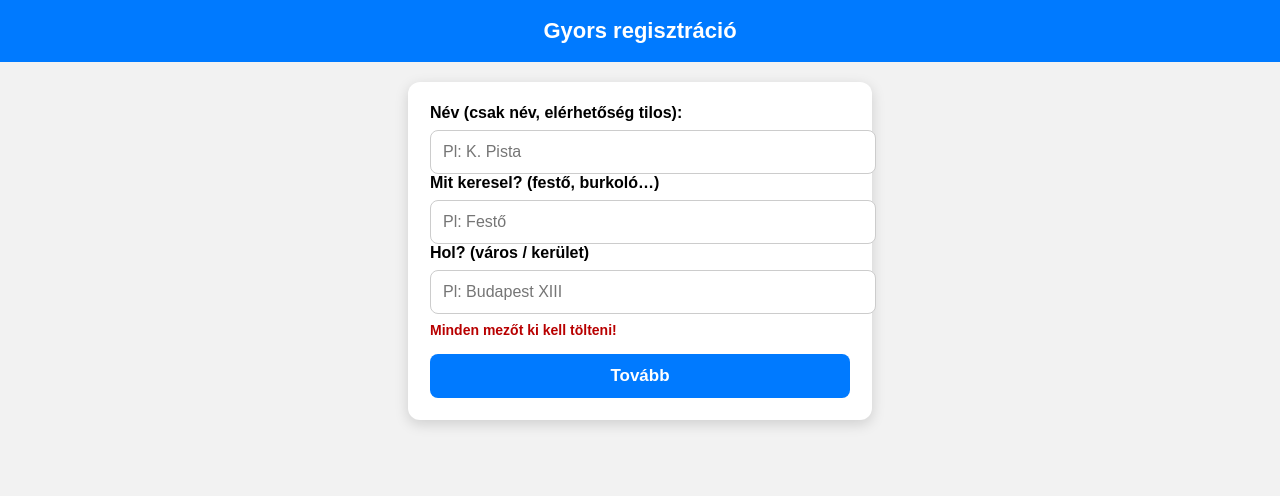
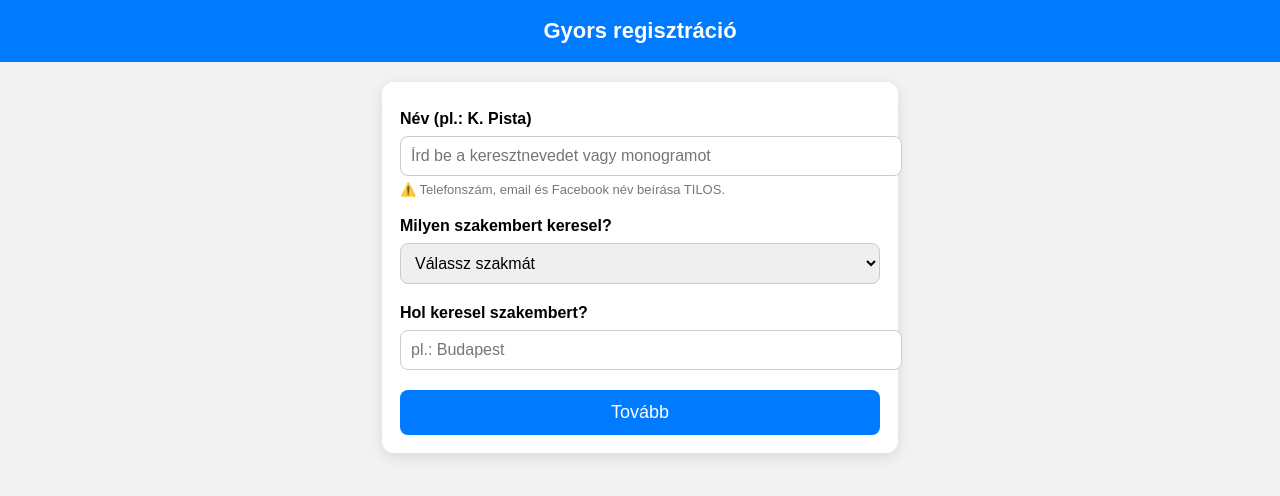
Before and after one commit to szaki1/szakichat, a plain HTML site: page user-register.html in a window 1280 px wide. Both pictures are taken after a click on the button "Tovább". Drawn offline with Linux system fonts and the light colour scheme.

Commit message:
Refactor user registration form and validation

```diff
--- a/user-register.html
+++ b/user-register.html
@@ -12,28 +12,23 @@
         padding:18px; font-size:22px; font-weight:bold;
     }
     .box {
-        background:white;
-        max-width:420px;
-        margin:20px auto;
-        padding:22px;
-        border-radius:12px;
-        box-shadow:0 4px 14px rgba(0,0,0,0.15);
+        background:white; max-width:480px; margin:20px auto;
+        padding:18px; border-radius:12px;
+        box-shadow:0 4px 14px rgba(0,0,0,0.1);
     }
-    .input {
-        width:100%; padding:12px;
-        border-radius:8px; border:1px solid #ccc;
-        font-size:16px; margin-top:8px;
+    label { font-weight:bold; margin-top:10px; display:block; }
+    input, select {
+        width:100%; padding:10px; margin-top:8px;
+        font-size:16px; border-radius:8px; border:1px solid #ccc;
     }
     .btn {
-        width:100%; padding:12px; margin-top:16px;
-        background:#007aff; border:none;
-        color:white; font-weight:bold; font-size:17px;
+        background:#007aff; color:white; border:none;
+        padding:12px; width:100%;
         border-radius:8px; cursor:pointer;
+        font-size:18px; margin-top:20px;
     }
-    .btn:hover { transform:scale(1.02); }
-    .error {
-        color:#b80000; font-weight:bold; margin-top:8px;
-        display:none; font-size:14px;
+    .warn {
+        font-size:13px; color:#777; margin-top:6px;
     }
 </style>
 </head>
@@ -44,89 +39,66 @@
 
 <div class="box">
 
-    <label><b>Név (csak név, elérhetőség tilos):</b></label>
-    <input id="nameInput" class="input" placeholder="Pl: K. Pista">
+    <label>Név (pl.: K. Pista)</label>
+    <input id="name" type="text" placeholder="Írd be a keresztnevedet vagy monogramot">
 
-    <label><b>Mit keresel? (festő, burkoló…)</b></label>
-    <input id="jobInput" class="input" placeholder="Pl: Festő">
+    <div class="warn">⚠️ Telefonszám, email és Facebook név beírása TILOS.</div>
 
-    <label><b>Hol? (város / kerület)</b></label>
-    <input id="cityInput" class="input" placeholder="Pl: Budapest XIII">
+    <label style="margin-top:20px;">Milyen szakembert keresel?</label>
+    <select id="profession">
+        <option value="">Válassz szakmát</option>
+        <option>Festő</option>
+        <option>Burkoló</option>
+        <option>Kőműves</option>
+        <option>Villanyszerelő</option>
+        <option>Víz-gáz-fűtésszerelő</option>
+        <option>Teljes lakásfelújítás</option>
+    </select>
 
-    <div id="errorBox" class="error"></div>
+    <label style="margin-top:20px;">Hol keresel szakembert?</label>
+    <input id="city" type="text" placeholder="pl.: Budapest">
 
-    <button class="btn" onclick="startRegistration()">Tovább</button>
+    <button class="btn" onclick="goNext()">Tovább</button>
 </div>
 
 
 <script>
-// ===============================
-// 🔥 Tiltó funkció – minden elérhetőség tiltva
-// ===============================
-function forbiddenContact(text) {
-    if (!text) return false;
+// TILTOTT minták – telefonszám, email, fb név
+const blocked = [
+    /\d{6,}/,          // hosszabb szám → telefonszám
+    /@/,               // email
+    /facebook|fb|messenger|viber|whatsapp|instagram|insta/i,
+    /\+\d{2}/,
+    /www\./i
+];
 
-    const t = text.toLowerCase();
-
-    // Telefonszám minták
-    if (/[0-9]{6,}/.test(t)) return true;
-    if (t.includes("+36")) return true;
-    if (t.startsWith("06")) return true;
-
-    // Email
-    if (t.includes("@")) return true;
-    if (t.includes(".hu") || t.includes(".com") || t.includes(".net")) return true;
-
-    // Linkek
-    if (t.includes("http") || t.includes("www")) return true;
-
-    // Social
-    if (t.includes("facebook") || t.includes("messenger") || t.includes("instagram") || t.includes("tiktok"))
-        return true;
-
-    return false;
+function containsBlocked(text) {
+    return blocked.some(r => r.test(text));
 }
 
-// ===============================
-// 🔥 Regisztráció indítása
-// ===============================
-function startRegistration() {
-    const name = document.getElementById("nameInput").value.trim();
-    const job = document.getElementById("jobInput").value.trim();
-    const city = document.getElementById("cityInput").value.trim();
-    const err = document.getElementById("errorBox");
+function goNext() {
+    const name = document.getElementById("name").value.trim();
+    const job = document.getElementById("profession").value;
+    const city = document.getElementById("city").value.trim();
 
-    // Üres mezők
     if (!name || !job || !city) {
-        err.style.display = "block";
-        err.innerText = "Minden mezőt ki kell tölteni!";
+        alert("Kérlek tölts ki minden mezőt!");
         return;
     }
 
-    // Tiltott adatok vizsgálata
-    if (forbiddenContact(name)) {
-        err.style.display = "block";
-        err.innerText = "A név mezőben tilos elérhetőséget megadni!";
-        return;
-    }
-    if (forbiddenContact(job)) {
-        err.style.display = "block";
-        err.innerText = "A szakma mezőben tilos elérhetőséget megadni!";
-        return;
-    }
-    if (forbiddenContact(city)) {
-        err.style.display = "block";
-        err.innerText = "A város mezőben tilos elérhetőséget megadni!";
+    // Tiltott karakterek szűrése
+    if (containsBlocked(name) || containsBlocked(city)) {
+        alert("Telefonszám, email vagy facebook név nem engedélyezett!");
         return;
     }
 
-    // Ha minden OK → elmentjük gyorsprofilnak
+    // Mentés
     localStorage.setItem("user_name", name);
     localStorage.setItem("user_job", job);
     localStorage.setItem("user_city", city);
 
-    // Tovább a regisztráció második lépésére
-    window.location.href = "regisztracio2.html";
+    // Tovább a szakik listájára
+    window.location.href = "user-chat-list.html";
 }
 </script>
 
```
